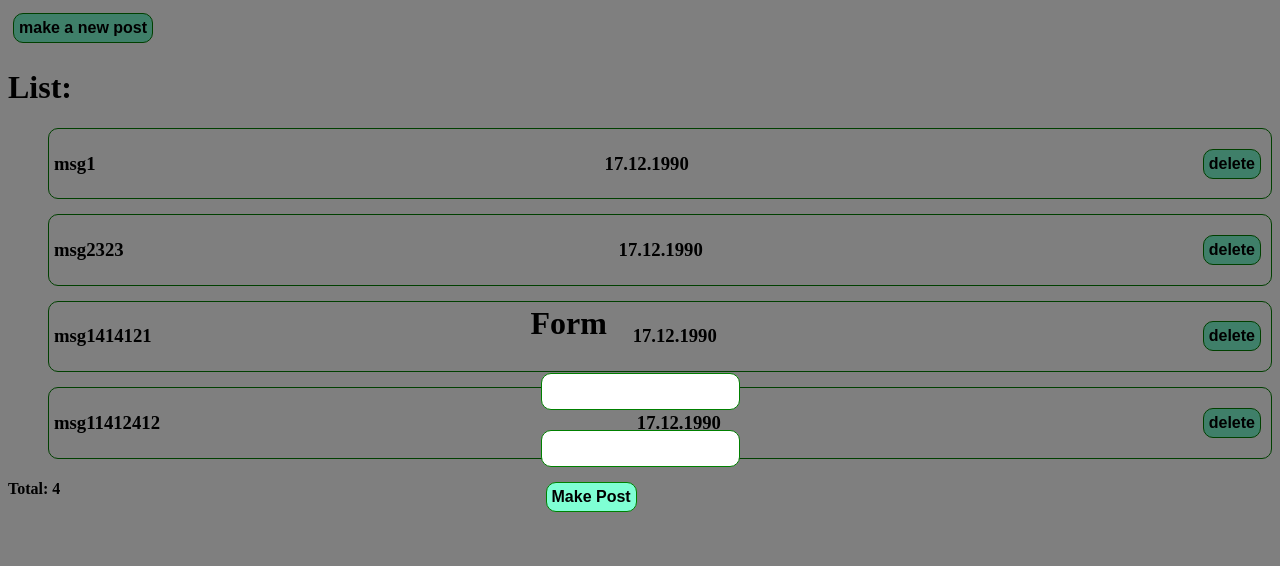
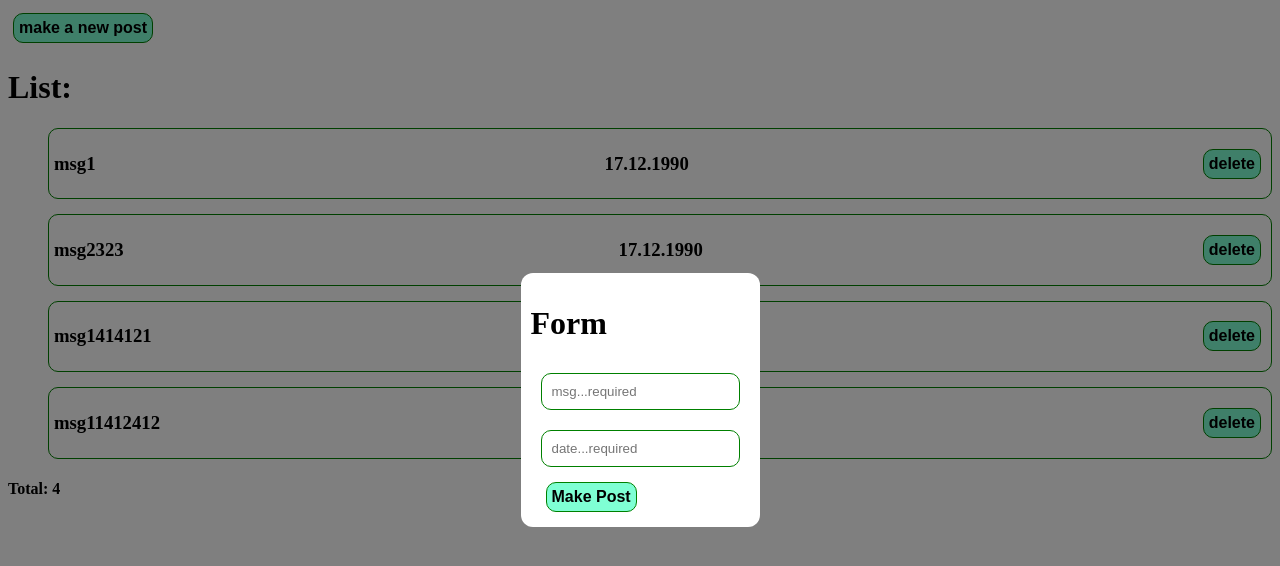
Before and after one commit to AndreyPetlyashenko/vue3_base, a Vue app: page / in a window 1280 px wide. Both pictures are taken after a click on the button "make a new post". Shown: the top 566 px of the page. Built offline with nearby package versions, Linux system fonts and the light colour scheme.

Commit message:
deletion,modal

```diff
--- a/src/App.vue
+++ b/src/App.vue
@@ -10,14 +10,21 @@ export default {
         { msg: 'msg1414121', date: '17.12.1990' },
         { msg: 'msg11412412', date: '17.12.1990' }
       ],
-      show:false
+      show_modal: false
 
     }
   },
   methods: {
     postHandler(post: any) {
       this.lists.push(post)
-      this.show=false
+      this.show_modal = false
+    },
+    showModal(){
+      console.log('cliked',  this.show_modal)
+      this.show_modal=true
+    },
+    removeHandler(id){
+      this.lists.splice(id, 1)
     }
   },
   components: {
@@ -29,14 +36,14 @@ export default {
 </script>
 
 <template>
-  <my-button @click="show=!show">
+  <my-button @click="showModal">
     make a new post
   </my-button>
-  <my-modal :show=show>
+  <my-modal    v-model:show="show_modal" >
     <Form @make-post="postHandler"></Form>
   </my-modal>
 
-  <List :posts="lists"></List>
+  <List :posts="lists" @remove_post="removeHandler"></List>
   <h4>Total: {{ lists.length }}</h4>
 
 </template>
--- a/src/components/Form.vue
+++ b/src/components/Form.vue
@@ -6,8 +6,8 @@
                 v-model="message" -- standart model with 'modelValue'
                 v-model:value="message" -- model for any atribute for exmpl -  'value'
             -->
-            <my-input v-model="message" :input_type="'text'" />
-            <my-input v-model="date" :input_type="'text'" />
+            <my-input v-model="message" :input_type="'text'" :placeholder="'msg...required'"/>
+            <my-input v-model="date" :input_type="'text'" :placeholder="'date...required'"/>
 
             <my-button @click.prevent="createPost" :style="{
                 marginLeft: '15px',
@@ -27,7 +27,7 @@ export default {
     methods: {
         createPost() {
             const post = { msg: this.message, date: this.date };
-            this.$emit("make-post", post);
+            this.message && this.date && this.$emit("make-post", post);
             this.message = "";
             this.date = "";
         },
--- a/src/components/List.vue
+++ b/src/components/List.vue
@@ -2,13 +2,17 @@
 <template>
     <div>
         <h1>List:</h1>
-        <ul>
+
+        <ul v-if="posts.length > 0">
             <li v-for="post, index in posts" :key="index" class="list_item">
                 <h3>{{ post.msg }}</h3>
                 <h3>{{ post.date }}</h3>
-                <my-button>delete</my-button>
+                <my-button @click="removePost(index)">delete</my-button>
             </li>
         </ul>
+        <div v-else="posts.length===0">
+            <h2>empty list</h2>
+        </div>
     </div>
 
 </template>
@@ -18,6 +22,11 @@
 export default {
     props: {
         posts: Array<any>
+    },
+    methods: {
+        removePost(id) {
+            this.$emit('remove_post', id)
+        }
     }
 }
 </script>
--- a/src/components/UI/input.vue
+++ b/src/components/UI/input.vue
@@ -1,6 +1,6 @@
 <template>
     <div>
-        <input :value='modelValue' :type=input_type @input="updateHandler">
+        <input :value='modelValue' :type=input_type @input="updateHandler" :placeholder="placeholder">
     </div>
 </template>
 
@@ -9,7 +9,11 @@ export default {
     name: 'my-input',
     props: {
         input_type: String,
-        modelValue: [String, Number]
+        modelValue: [String, Number],
+        placeholder: {
+            type: String,
+            required: true
+        }
     },
     methods: {
         updateHandler(e: any) {
--- a/src/components/UI/modal.vue
+++ b/src/components/UI/modal.vue
@@ -1,6 +1,6 @@
 <template>
-    <div class="modal_container" v-if="show">
-        <div class="content">
+    <div class="modal_container" v-if="show" @click="hideModal">
+        <div class="content" @click.stop>
             <slot></slot>
         </div>
     </div>
@@ -11,7 +11,12 @@ export default {
     props: {
         show: Boolean
     },
-    name: "my-modal"
+    name: "my-modal",
+    methods: {
+        hideModal() {
+            this.$emit('update:show', false)
+        }
+    }
 }
 </script>
 
@@ -28,5 +33,9 @@ export default {
 
 .content {
     margin: auto;
+    background-color: white;
+    border-radius: 12px;
+    padding: 10px;
+
 }
 </style>
```
